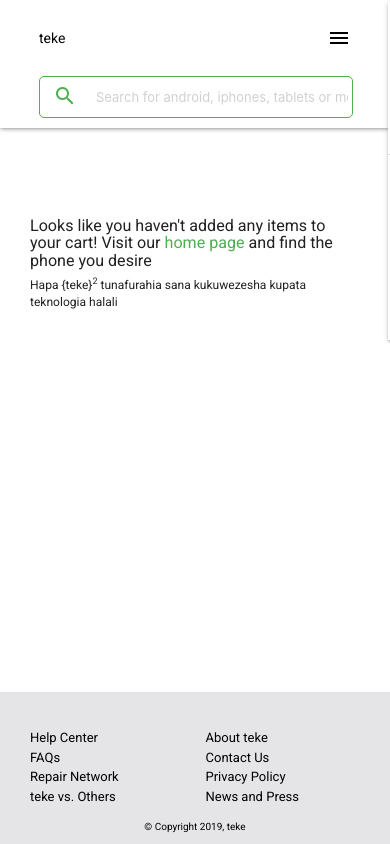
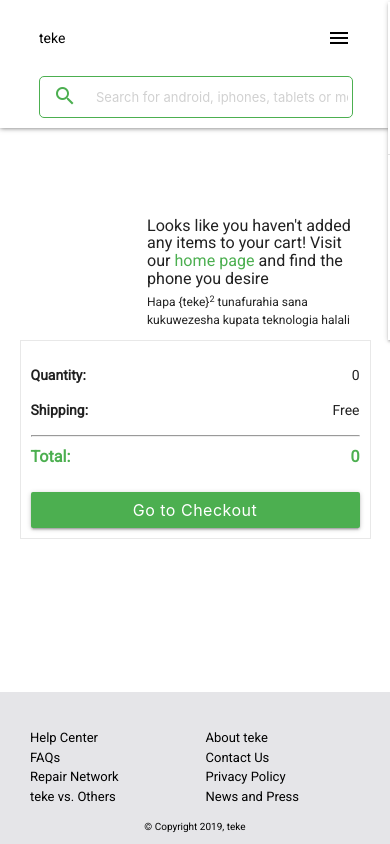
Before and after one commit to JamesKirkAndSpock/Hirola, a Django app: page /before_checkout in a window 390 px wide. Run offline with Django 3.2, Linux system fonts and the light colour scheme; the visitor is signed in with stand-in values (Sample User, id 1); data that the repository does not hold is empty; parts of the project's set-up code (start-up, migrations or seed data) failed here and were passed over; some libraries are stand-ins or nearby versions.

Commit message:
chore(ui-edits): fix ui issues
[Finishes #164881175]

```diff
--- a/hirola/front/static/front/css/before_checkout.css
+++ b/hirola/front/static/front/css/before_checkout.css
@@ -1,3 +1,6 @@
+.body {
+    overflow-x: hidden;
+}
 .main-content {
     margin-top: 100px;
     flex: 1 0 auto;
@@ -54,19 +57,24 @@
     border-color: #E8E8E8;
  }
 
- .heading-right {
-     border-bottom: solid 0.05em;
-     border-bottom-color: #E8E8E8;
+ .left-content {
+    position: fixed;
+    float: right;
+    left: 62%;
  }
 
- .left-content {
+ .left-content .row .col.s12 {
+    display: flex;
+    flex-direction: row;
+    width: 320px;
+ }
+
+ #itemCheckout{
     padding: 10px !important;
     border: solid 0.05em;
     border-color: #E8E8E8;
-    position: fixed;
-    float: right;
-    width: 320px;
-    left: 62%;
+    margin-left: 10px;
+    flex-grow: 1;
  }
 
  .btn {
@@ -102,6 +110,13 @@
         display: flex;
         flex-direction: column;
     }
+    .left-content .row .col.s12 {
+        width: 100%;
+        padding: 0 !important;
+     }
+     #itemCheckout{
+         margin: 0 !important;
+     }
 }
 
 .btn {
@@ -109,3 +124,9 @@
       text-transform: none;
       font-size: 16px;
 }
+
+@media only screen and (max-width: 992px) and (min-width: 601px){
+    #itemCheckout{
+        flex-grow: 0.4;
+    }
+}
--- a/hirola/front/static/front/css/checkout.css
+++ b/hirola/front/static/front/css/checkout.css
@@ -14,6 +14,7 @@
 
 .payment {
     margin-top: 30px;
+    display: none;
 }
 
 .payment form {
--- a/hirola/front/templates/front/before_checkout.html
+++ b/hirola/front/templates/front/before_checkout.html
@@ -8,9 +8,9 @@
 <div class="container main-content">
     <div class="row cart-content">
         {% if items %}
+        <div class="row heading-right"><h5>My Cart</h5></div>
         {% for item in items %}
         <div class="col s12 m8 l8 right-content">
-                <div class="row heading-right"><h5>{teke}<sup>2</sup> hot deal</h5></div>
                 <div class="row">
                     <div class="col s6 m4">
                         <div class="card z-depth-0 center">
@@ -56,10 +56,19 @@
                     </div>
                 </div>
             </div>
-            <div class="cols12 m4 l4 left-content">
+
+        {% endfor %}
+
+        {% else %}
+            <div class="col s8">
+                <h6>Looks like you haven't added any items to your cart! Visit our <span><a href="/" class="green-text">home page</a> </span> and find the phone you desire<h6>
+                <sup>Hapa {teke}<sup>2</sup> tunafurahia sana kukuwezesha kupata teknologia halali</sup>
+            </div>
+        {% endif %}
+        <div class="s12 m4 l4 left-content">
                 <div class="row">
                     <div class="col s12">
-
+                        <div id="itemCheckout">
                             <p><b>Quantity:</b><span class="right">{{ item_count }}</span></p>
                             <p><b>Shipping:</b></i> <span class="right">Free</span></p>
                             <hr>
@@ -74,14 +83,7 @@
                         </div>
                     </div>
                 </div>
-        {% endfor %}
-        {% else %}
-            <div class="col s12">
-                <h6>Looks like you haven't added any items to your cart! Visit our <span><a href="/" class="green-text">home page</a> </span> and find the phone you desire<h6>
-                <sup>Hapa {teke}<sup>2</sup> tunafurahia sana kukuwezesha kupata teknologia halali</sup>
             </div>
-        {% endif %}
-
     </div>
 </div>
 {% block footer %} {% include 'front/footer.html' %} {% endblock %}
--- a/hirola/front/templates/front/checkout.html
+++ b/hirola/front/templates/front/checkout.html
@@ -12,6 +12,7 @@
                 <div class="nav-wrapper">
                     <div class="col s12">
                         <a href="/" class="breadcrumb">teke</a>
+                        <a href="/before_checkout" class="breadcrumb">My Cart</a>
                         <a href="#!" class="breadcrumb" id="last-link">Checkout</a>
                     </div>
                 </div>
@@ -33,7 +34,7 @@
                 <div class="row shipping">
                     <h6><b>1. Delivery Options</b></h6>
                       <p>Please select how you would like to receive your ordered item(s)</p>
-                    <form action="#">
+                    <form action="#" id="shippingMethod">
                         <div class="col s12">
                           <label for="pickup">
                         <input class="with-gap" name="group1" type="radio" id="pickup"/>
@@ -147,5 +148,6 @@
 {% block footer %} {% include 'front/footer.html' %} {% endblock %}
 {% block scripts %} {{ block.super }} {% load static %}
 <script src="{% static 'front/js/material_init.js' %}"></script>
+<script src="{% static 'front/js/checkout.js' %}"></script>
 {% endblock %}
 {% endblock %}
```
Also changed, not shown: hirola/front/static/front/js/checkout.js (added, +18 -0 lines). Lines whose indentation alone changed are shown as unchanged.
